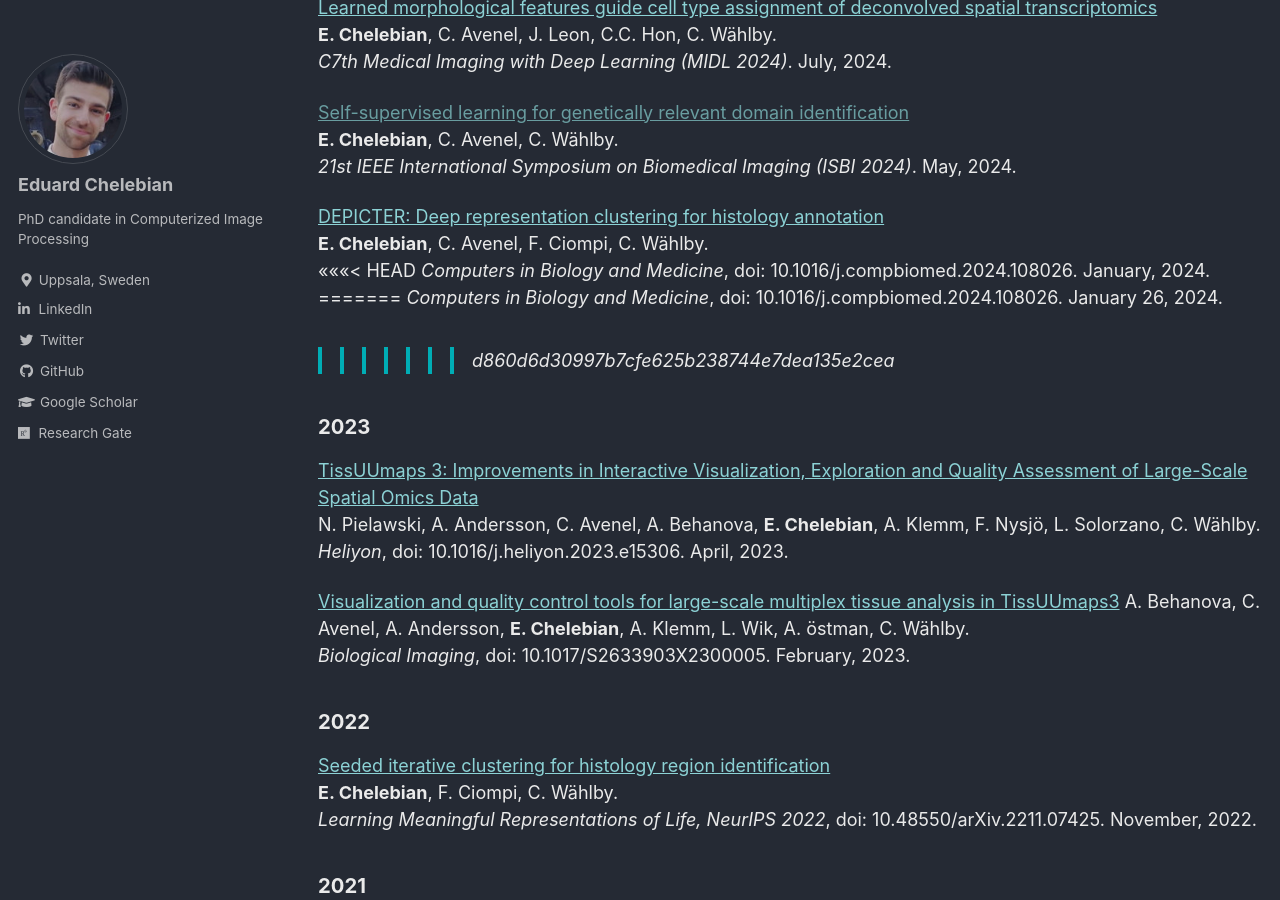
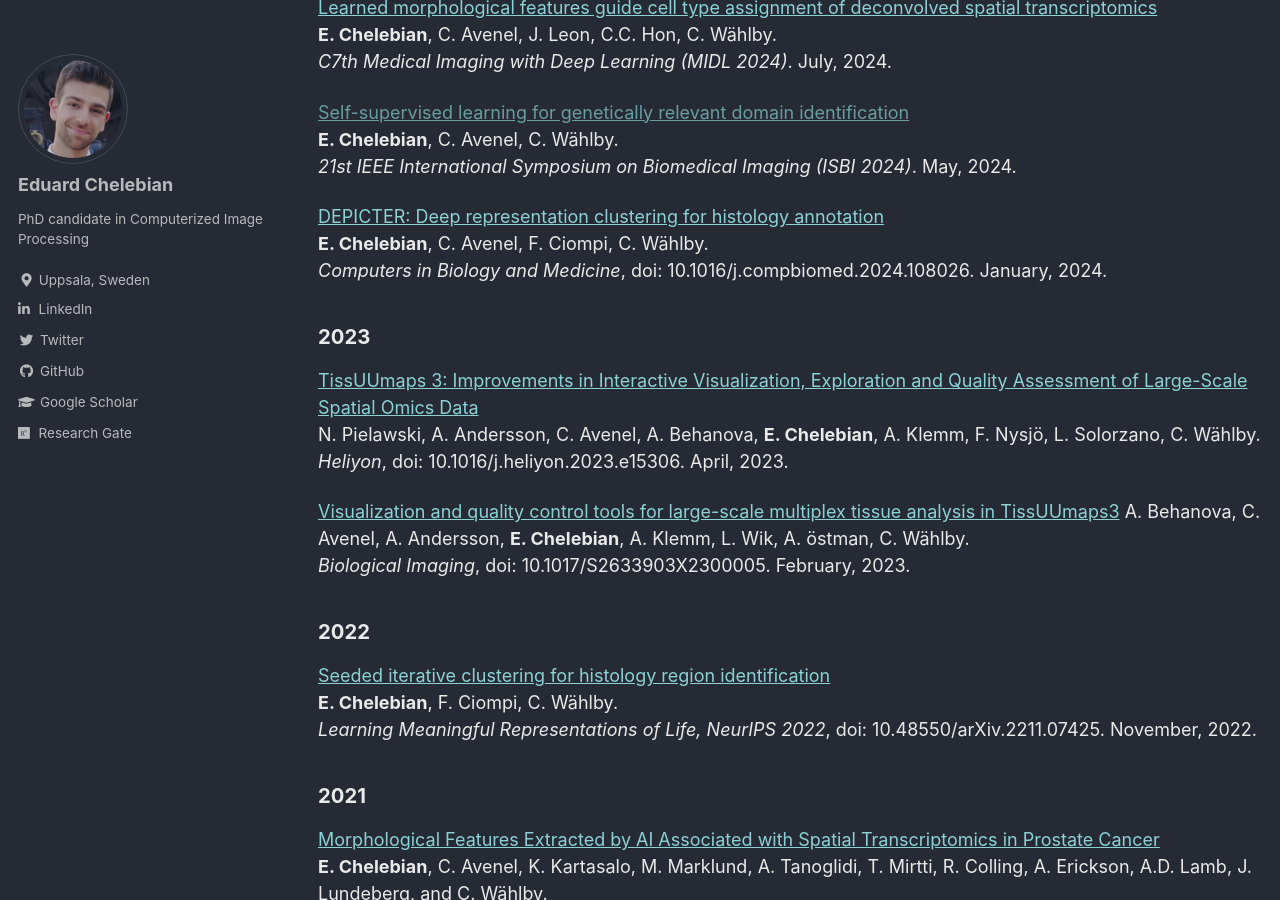
Before and after one commit to eduardchelebian/eduardchelebian.github.io, a Jekyll site: the page built from _pages/publications.md, in a window 1280 px wide and 900 px high, scrolled down 420 px. Built offline with Jekyll 4.4.1, drawn with Linux system fonts in a browser that asks for light colours; cached includes are drawn as plain includes.

Commit message:
publication

```diff
--- a/_pages/publications.md
+++ b/_pages/publications.md
@@ -27,11 +27,7 @@ Prior to my PhD, I have also worked with deep learning and radiogenomics applied
 
 [DEPICTER: Deep representation clustering for histology annotation](https://doi.org/10.1016/j.compbiomed.2024.108026)<br>
 **E. Chelebian**, C. Avenel, F. Ciompi, C. W&auml;hlby. <br>
-<<<<<<< HEAD
 *Computers in Biology and Medicine*, doi: 10.1016/j.compbiomed.2024.108026. January, 2024.
-=======
-*Computers in Biology and Medicine*, doi: 10.1016/j.compbiomed.2024.108026. January 26, 2024.
->>>>>>> d860d6d30997b7cfe625b238744e7dea135e2cea
 
 ### 2023
 
```
